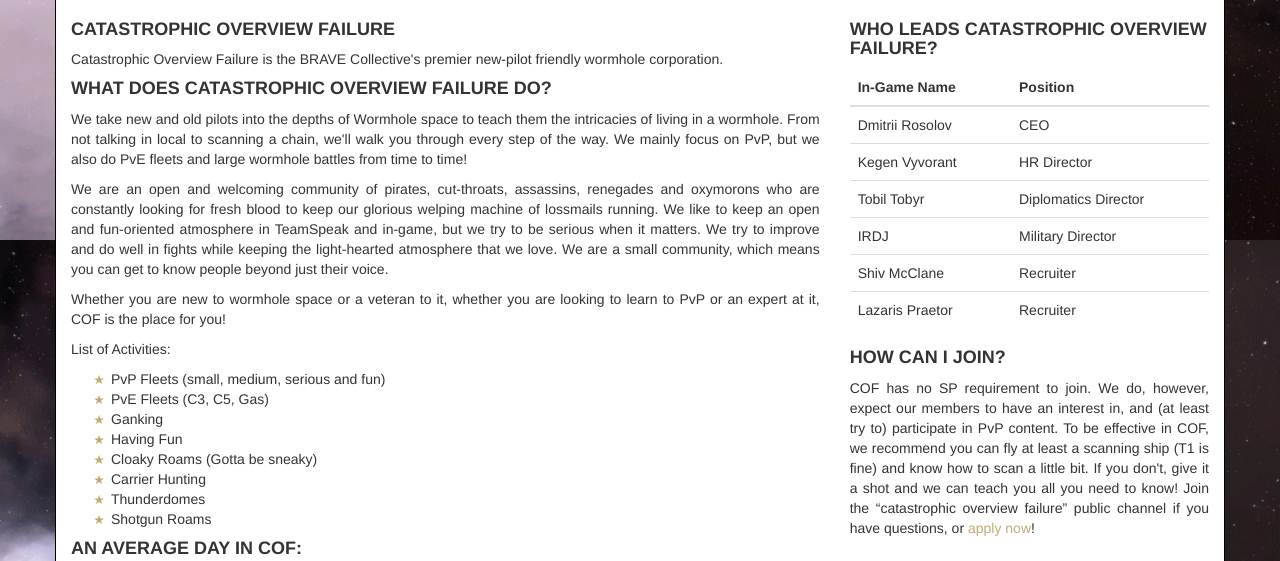
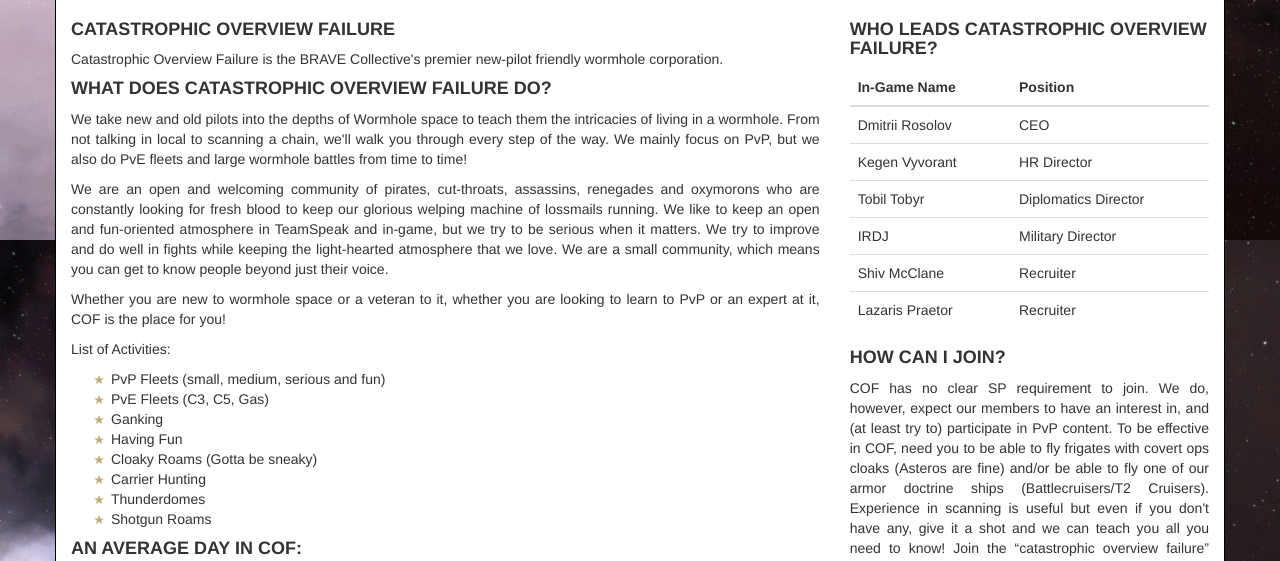
Before and after one commit to seandsanders/cof-core, a Django app: template cofouter/templates/cof_about.html in a window 1280 px wide. Shown: the part 560-1121 px from the top of the page. Run offline with Django 3.2, Linux system fonts and the light colour scheme; the template is opened without the code that fills it, so the values that code supplies are empty; some libraries are stand-ins or nearby versions.

Commit message:
Changed language on about cof page.

```diff
--- a/cofouter/templates/cof_about.html
+++ b/cofouter/templates/cof_about.html
@@ -77,6 +77,6 @@
       </tbody>
     </table>
     <h4>How Can I Join?</h4>
-    <p>COF has no SP requirement to join. We do, however, expect our members to have an interest in, and (at least try to) participate in PvP content. To be effective in COF, we recommend you can fly at least a scanning ship (T1 is fine) and know how to scan a little bit. If you don't, give it a shot and we can teach you all you need to know! Join the “catastrophic overview failure” public channel if you have questions, or <a href="{% url 'register' %}">apply now</a>!</p>
+    <p>COF has no clear SP requirement to join. We do, however, expect our members to have an interest in, and (at least try to) participate in PvP content. To be effective in COF, need you to be able to fly frigates with covert ops cloaks (Asteros are fine) and/or be able to fly one of our armor doctrine ships (Battlecruisers/T2 Cruisers). Experience in scanning is useful but even if you don't have any, give it a shot and we can teach you all you need to know! Join the “catastrophic overview failure” public channel if you have questions, or <a href="{% url 'register' %}">apply now</a>!</p>
   </div>
 {% endblock %}
```
